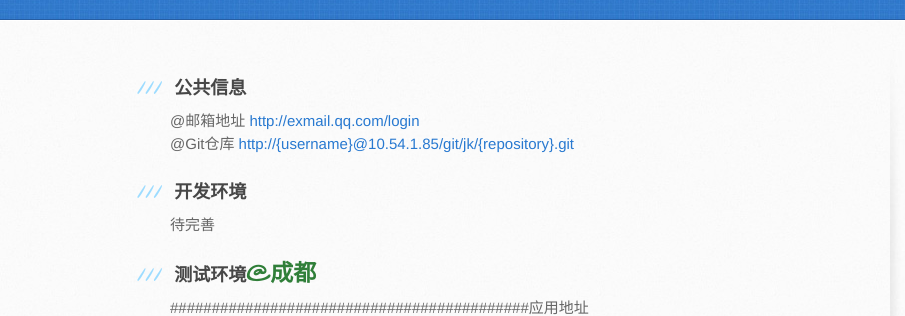
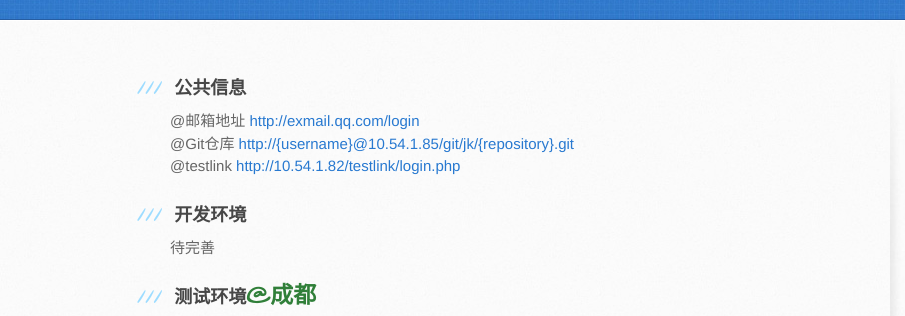
Before and after one commit to xdjk/xdjk.github.io, a plain HTML site: page index.html in a window 1280 px wide. Shown: the part 181-497 px from the top of the page, 0-905 px from the left. Drawn offline with Linux system fonts and the light colour scheme; grey boxes are pictures that could not be loaded.

Commit message:
提交testlink

```diff
--- a/index.html
+++ b/index.html
@@ -46,6 +46,8 @@
 					<a href="http://exmail.qq.com/login" class="user-mention" target="_blank">http://exmail.qq.com/login</a><br>
 					@Git仓库
 					<a href="http://{username}@10.54.1.85/git/jk/{repository}.git" class="user-mention" target="_blank">http://{username}@10.54.1.85/git/jk/{repository}.git</a><br>
+					@testlink
+					<a href="http://10.54.1.82/testlink/login.php" class="user-mention" target="_blank">http://10.54.1.82/testlink/login.php</a><br>
 				</p>
 
 				<h3>
```
